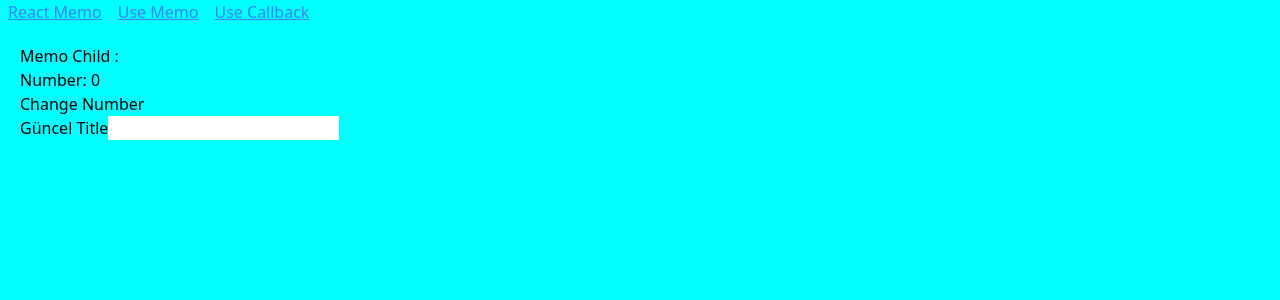
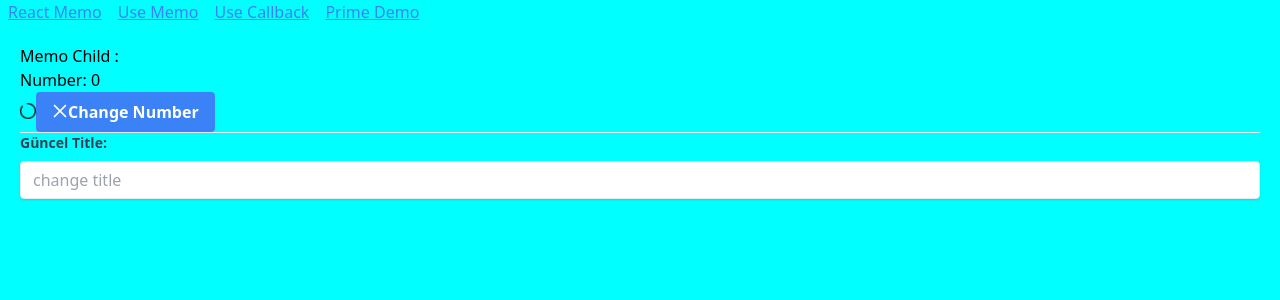
Before and after one commit to neominalsolutions/gulsan-react-optimization-app, a React app: page /usecallback in a window 1280 px wide. Shown: the top 300 px of the page. Built offline with nearby package versions, Linux system fonts and the light colour scheme.

Commit message:
react-prime-webpack-icon-bug-fix

```diff
--- a/package.json
+++ b/package.json
@@ -13,6 +13,8 @@
   "dependencies": {
     "@types/react": "^18.3.3",
     "@types/react-dom": "^18.3.0",
+    "primeicons": "^7.0.0",
+    "primereact": "^10.7.0",
     "react": "^18.3.1",
     "react-dom": "^18.3.1",
     "react-router-dom": "^6.25.1"
--- /dev/null
+++ b/src/components/prime-demo/prime.demo.tsx
@@ -0,0 +1,29 @@
+import React, { useCallback } from 'react';
+import { Button } from 'primereact/button';
+import { PrimeIcons } from 'primereact/api';
+import { Menu } from 'primereact/menu';
+
+function PrimeDemo() {
+	const click = useCallback(() => {
+		alert('click');
+	}, []);
+
+	const items = [
+		{
+			label: 'File',
+			items: [
+				{ label: 'New', icon: PrimeIcons.PLUS },
+				{ label: 'Open', icon: PrimeIcons.DOWNLOAD },
+			],
+		},
+	];
+
+	return (
+		<>
+			<Menu model={items} />
+			<Button onClick={click} label="Submit" />
+		</>
+	);
+}
+
+export default PrimeDemo;
--- a/src/components/usecallback/usecallback.demo.tsx
+++ b/src/components/usecallback/usecallback.demo.tsx
@@ -60,10 +60,34 @@ function UseCallBackDemo() {
 			<MemoChild title={title} onTitleChange={onTitleChange} />
 
 			<p>Number: {number}</p>
-			<button onClick={onNumberChange}>Change Number</button>
-			<br></br>
-			<label>Güncel Title</label>
-			<input onChange={onInputTitleChange} />
+
+			<i className="pi pi-spin pi-spinner"></i>
+
+			<button
+				className="bg-blue-500 hover:bg-blue-700 text-white font-bold py-2 px-4 rounded"
+				onClick={onNumberChange}
+			>
+				<i className="pi pi-times"></i>
+				Change Number
+			</button>
+
+			<hr></hr>
+
+			<div className="mb-4">
+				<label
+					className="block text-gray-700 text-sm font-bold mb-2"
+					htmlFor="username"
+				>
+					Güncel Title:
+				</label>
+				<input
+					onChange={onInputTitleChange}
+					className="shadow appearance-none border rounded w-full py-2 px-3 text-gray-700 leading-tight focus:outline-none focus:shadow-outline"
+					id="username"
+					type="text"
+					placeholder="change title"
+				/>
+			</div>
 		</>
 	);
 }
--- a/src/index.scss
+++ b/src/index.scss
@@ -1,5 +1,6 @@
 
 @import './main.css';
+@import 'primeicons/primeicons.css';
 
 @import 'tailwindcss/base';
 @import 'tailwindcss/components';
--- a/src/main.css
+++ b/src/main.css
@@ -2,3 +2,17 @@
     text-align: center;
     padding: 10px;
 }
+
+@layer tailwind-base, primereact, tailwind-utilities;
+
+/* IMPORTANT: In "styled" mode you must add the PrimeReact Theme here. Do NOT include in "unstyled" mode */
+@import 'primereact/resources/themes/lara-light-blue/theme.css' layer(primereact);
+
+@layer tailwind-base {
+  @tailwind base;
+}
+
+@layer tailwind-utilities {
+  @tailwind components;
+  @tailwind utilities;
+}
--- a/src/main.tsx
+++ b/src/main.tsx
@@ -6,6 +6,8 @@ import jsonData from '../src/assets/json/demo.json';
 import './index.scss';
 import CssModuleDemo from './components/css-modules/css-module.demo';
 import { Link, Outlet } from 'react-router-dom';
+
+// https://primereact.org/tailwind/#csslayer
 
 function App() {
 	return (
@@ -27,6 +29,10 @@ function App() {
 					<Link className="underline text-blue-500 mb-2 mx-2" to="/usecallback">
 						Use Callback
 					</Link>
+
+					<Link className="underline text-blue-500 mb-2 mx-2" to="/prime-demo">
+						Prime Demo
+					</Link>
 				</nav>
 			</header>
 			<main className="p-5">
--- a/tailwind.config.js
+++ b/tailwind.config.js
@@ -1,6 +1,9 @@
 /** @type {import('tailwindcss').Config} */
 module.exports = {
-	content: ['./src/**/*.{html,js,jsx,tsx}'],
+	content: [
+		'./src/**/*.{html,js,jsx,tsx}',
+		'./node_modules/primereact/**/*.{js,ts,jsx,tsx}',
+	],
 	theme: {
 		extend: {},
 	},
--- a/webpack.config.js
+++ b/webpack.config.js
@@ -23,13 +23,14 @@ module.exports = {
 				use: ['style-loader', 'css-loader', 'sass-loader', 'postcss-loader'],
 			},
 			{
-				test: /\.(woff|woff2|eot|ttf|svg)$/,
-				use: {
-					loader: 'url-loader',
+				test: /\.(png|woff|woff2|eot|ttf|svg)$/,
+				type: 'asset/resource',
+				generator: {
+					filename: './fonts/[name][ext]',
 				},
 			},
 			{
-				test: /\.(png|jpe?g|gif)$/i,
+				test: /\.(ico|jpe?g|png|gif|webp|svg|mp4|webm|wav|mp3|m4a|aac|oga)(\?.*)?$/,
 				use: [
 					{
 						loader: 'file-loader',
```
Also changed, not shown: src/index.tsx (+10 -1 lines), 1 other file (tests, documents, lock files or other folders).
